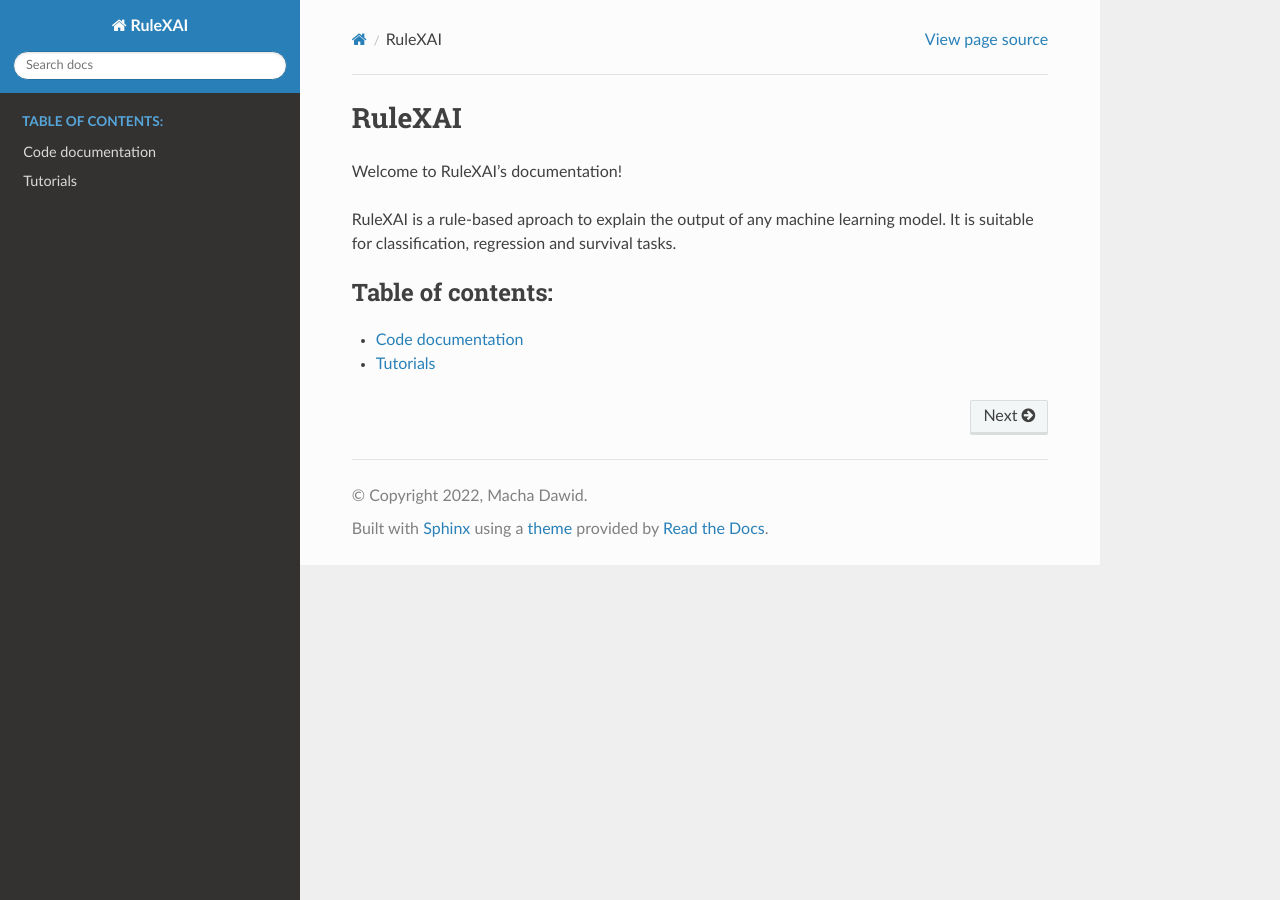
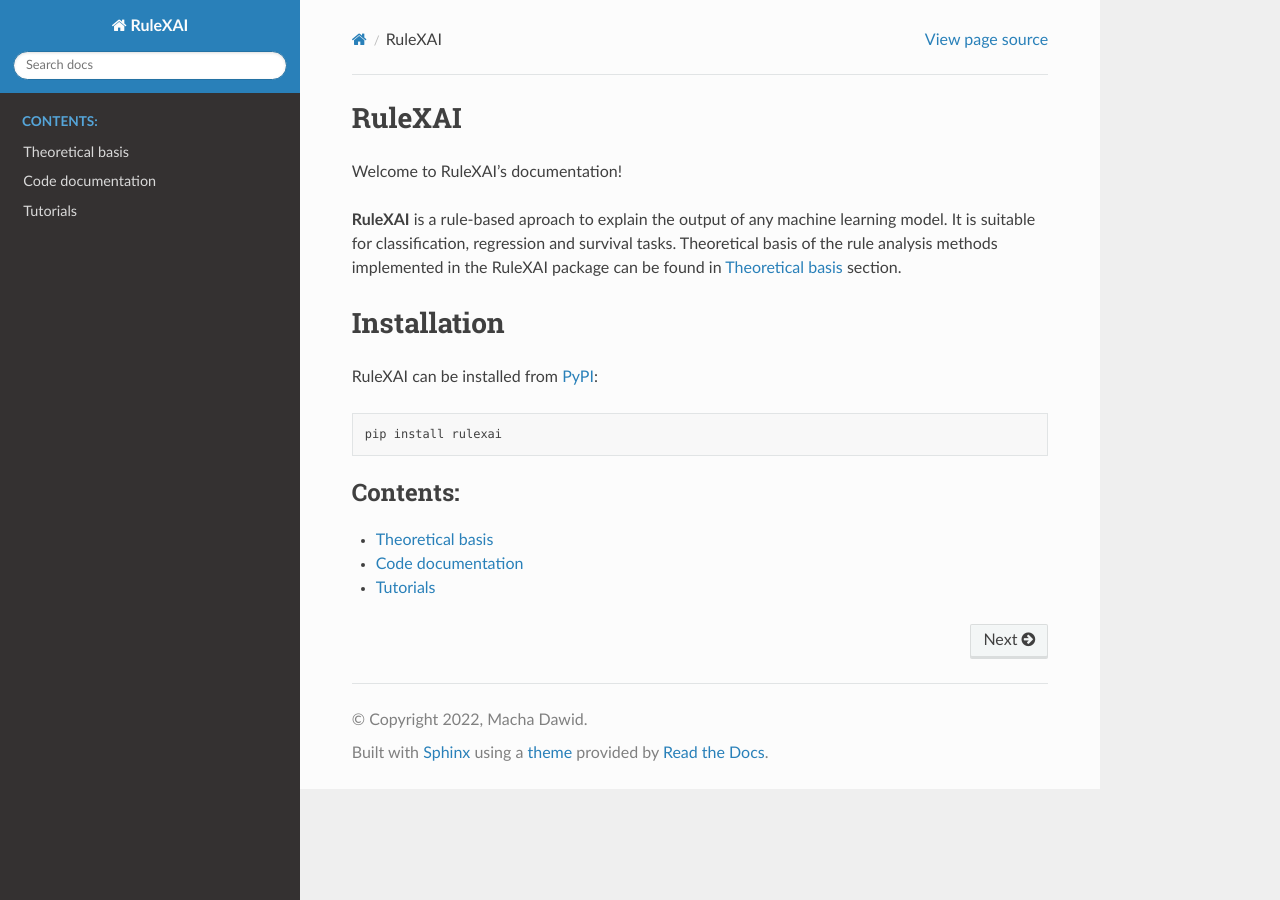
Before and after one commit to adaa-polsl/RuleXAI, a Sphinx documentation site: the page built from docs/source/index.rst, in a window 1280 px wide. Built offline with Sphinx 7.4.7 and the Read the Docs theme 2.0.0, drawn with Linux system fonts in a browser that asks for light colours.

Commit message:
docs: add theory description to documentation

```diff
--- a/docs/source/conf.py
+++ b/docs/source/conf.py
@@ -60,4 +60,4 @@
 # Add any paths that contain custom static files (such as style sheets) here,
 # relative to this directory. They are copied after the builtin static files,
 # so a file named "default.css" will overwrite the builtin "default.css".
-# html_static_path = ["_static"]
+html_static_path = ["_static"]
--- a/docs/source/index.rst
+++ b/docs/source/index.rst
@@ -1,15 +1,23 @@
 
 RuleXAI
-===================================
+========
 
 Welcome to RuleXAI's documentation!
 
-RuleXAI is a rule-based aproach to explain the output of any machine learning model. It is suitable for classification, regression and survival tasks.
+**RuleXAI** is a rule-based aproach to explain the output of any machine learning model. It is suitable for classification, regression and survival tasks. Theoretical basis of the rule analysis methods implemented
+in the RuleXAI package can be found in `Theoretical basis <./_static/theoretical_basis.pdf>`_ section.
+
+Installation
+============
+RuleXAI can be installed from `PyPI <https://pypi.org/project/rulexai/>`_::
+
+   pip install rulexai
 
 
 .. toctree::
    :maxdepth: 1
-   :caption: Table of contents:
+   :caption: Contents:
 
+   Theoretical basis <./rst/theoretical_basis.rst>
    Code documentation <./rst/autodoc.rst>
    Tutorials <./rst/tutorials.rst>
--- /dev/null
+++ b/docs/source/rst/theoretical_basis.rst
@@ -0,0 +1,4 @@
+Theoretical basis
+=================
+
+Click `here <../_static/theoretical_basis.pdf>`_ to view document describing theoretical basis of the rule analysis methods implemented in the RuleXAI package
```
Also changed, not shown: README.md (+4 -3 lines), 1 other file.
